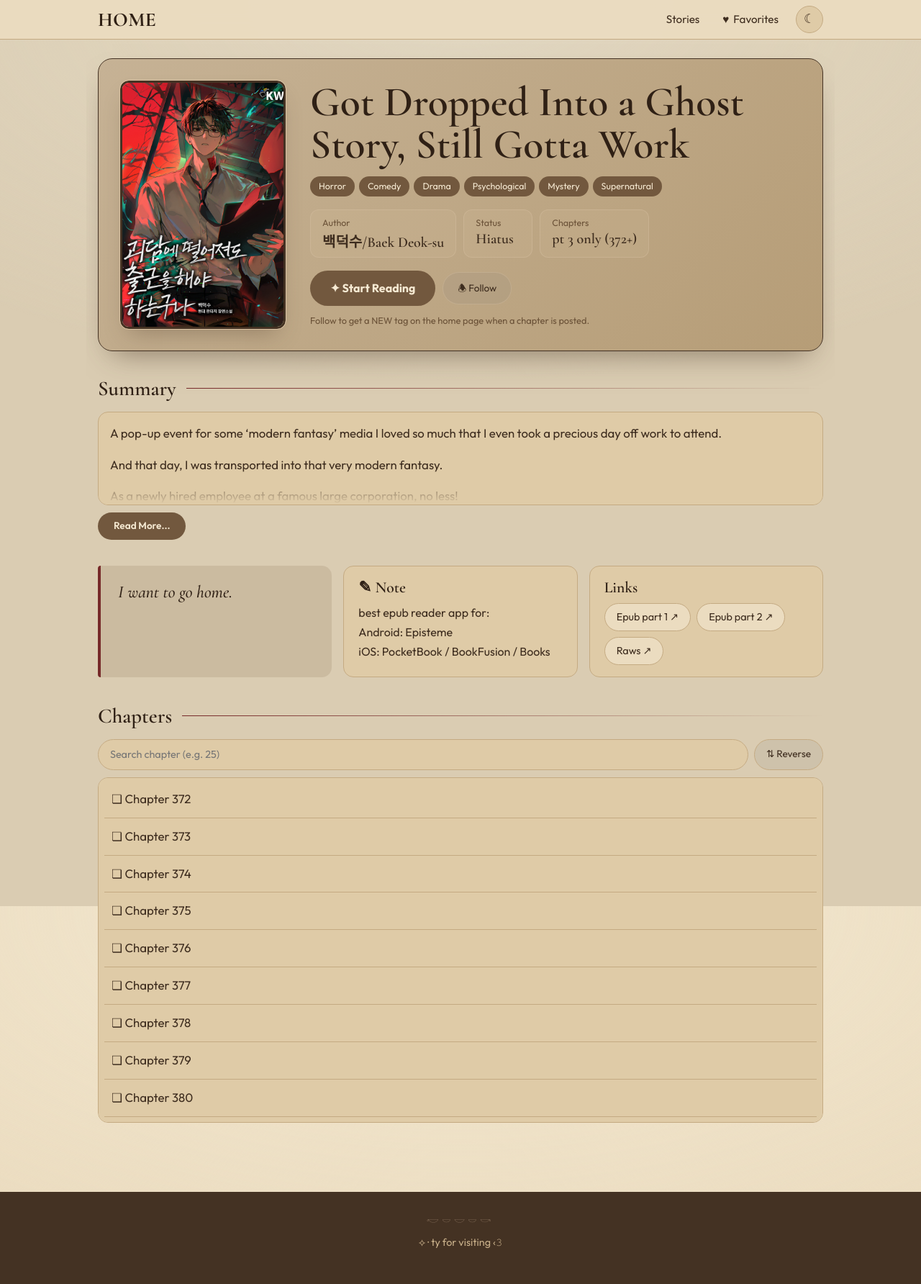
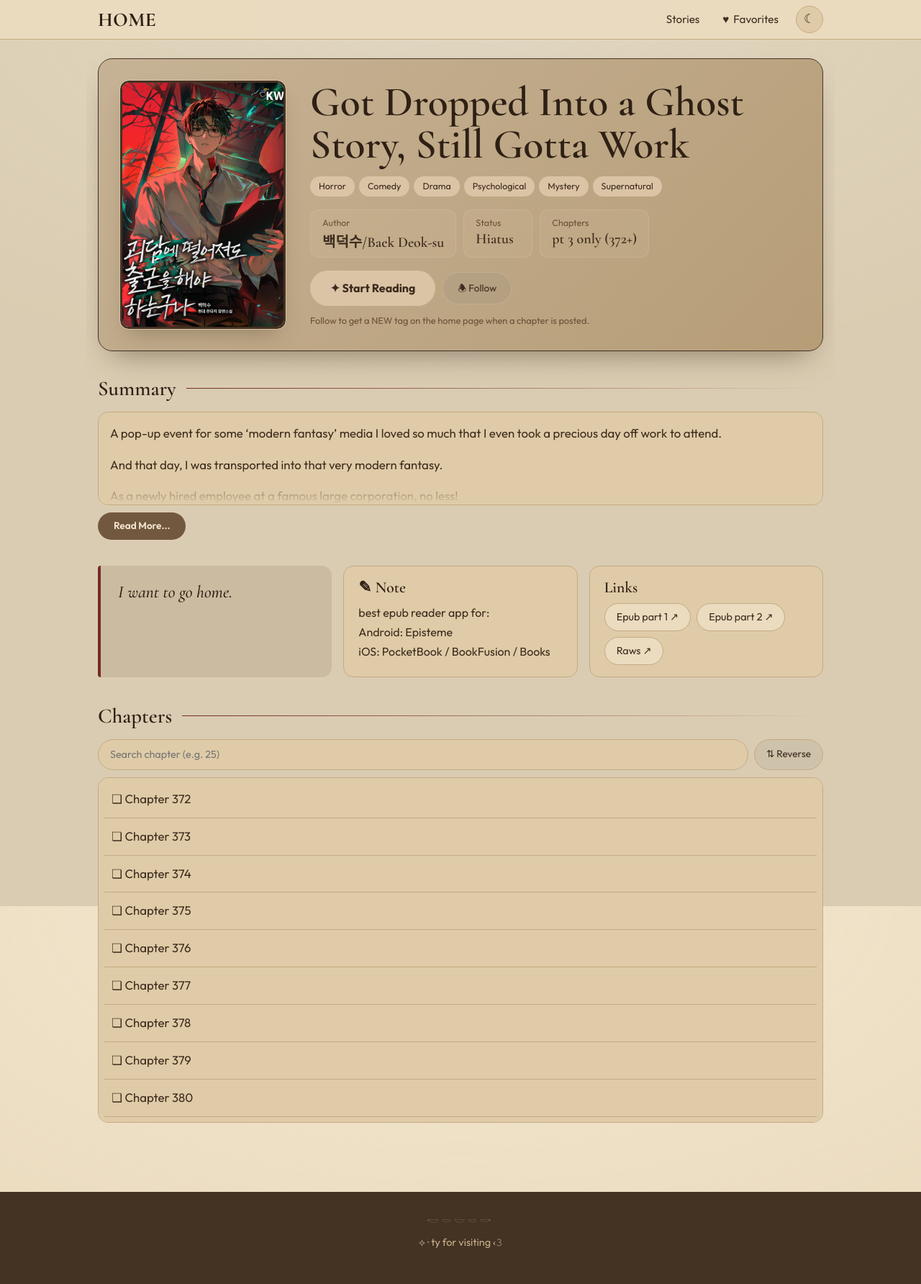
Before and after one commit to soleumn/soleumn.github.io, a Jekyll site: the page built from _novels/gsgw.md, in a window 1280 px wide. Shown: the whole page at 72% size. Built offline with Jekyll 4.4.1, drawn with Linux system fonts in a browser that asks for light colours.

Commit message:
Update site.css

```diff
--- a/assets/css/site.css
+++ b/assets/css/site.css
@@ -321,9 +321,9 @@ html[data-site-theme="light"] .novel-hero {
   --texto-principal: #3d2c1e;
   --texto-titulo: #2f2015;
   --texto-secundario: #6b5238;
-  --detalhe-accent: #72583e;
-  --detalhe-hover: #56402c;
-  --on-accent: #f6ead3;
+  --detalhe-accent: #dbc4a5;
+  --detalhe-hover: #f0e0c6;
+  --on-accent: #3a2a1c;
   --borda-suave: rgba(219, 196, 165, .35);
   --accent-soft: rgba(219, 196, 165, .14);
   color: var(--texto-principal);
```
